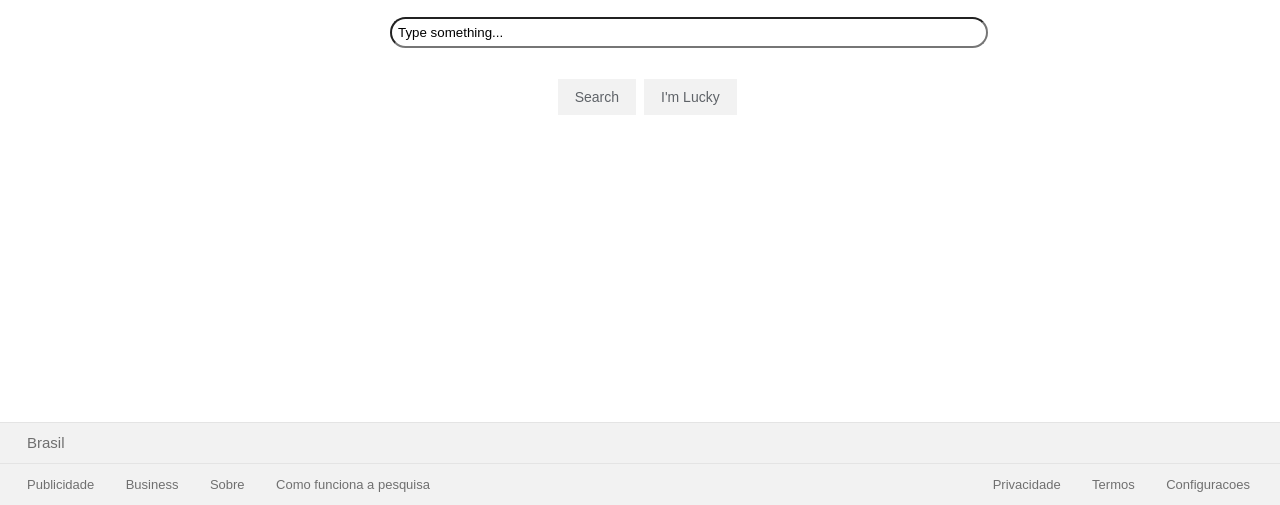
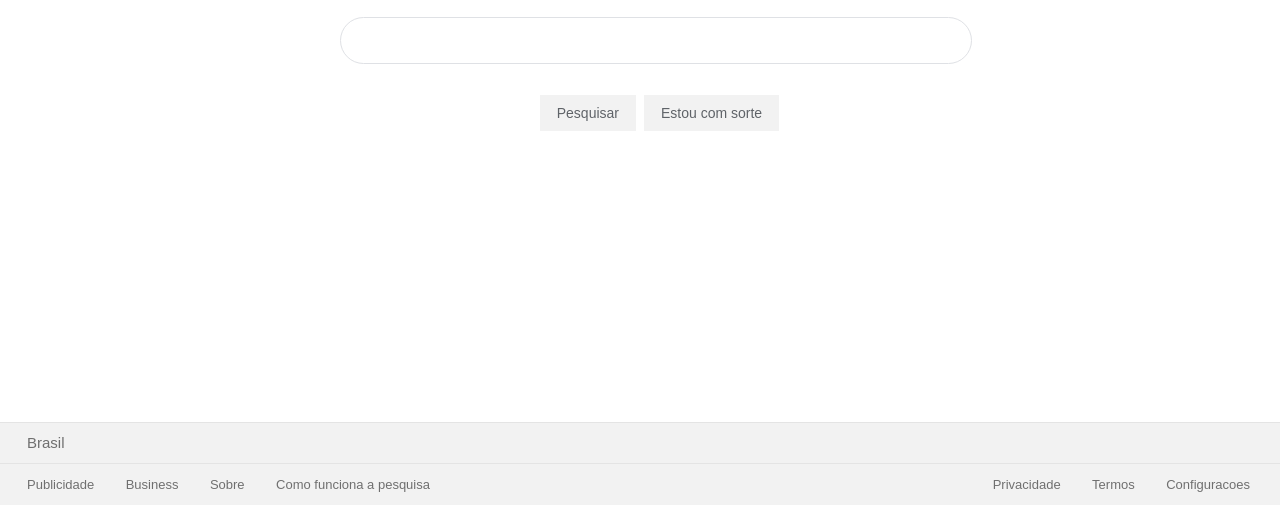
Before and after one commit to JohnPCarvalho/google, a plain HTML site: page index.html in a window 1280 px wide. Shown: the part 295-800 px from the top of the page. Drawn offline with Linux system fonts and the light colour scheme.

Commit message:
last layout changes on the nav

```diff
--- a/index.css
+++ b/index.css
@@ -129,14 +129,16 @@ input[type="button"]:hover {
 }
 
 #searchForm {
-    width: 500px;
+    width: 600px;
     padding: 20px;
     margin-left: auto;
     margin-right: auto;
 }
 
 #searchInput {
-    width: 582px;
-    padding: 6px;
+    height: 15px;
+    width: 100%;
+    padding: 15px;
     border-radius: 24px;
+    border: 1px solid #dfe1e5;
 }
--- a/index.html
+++ b/index.html
@@ -7,7 +7,7 @@
             <title>Google</title>
             <link rel="stylesheet" href="resets.css" type="text/css">
             <link rel="stylesheet" href="index.css" type="text/css">
-
+            <link rel="shortcut icon" href="favicon.ico">
         </head>
 
         <header>
@@ -30,10 +30,10 @@
             <div id="searchForm">
 
                 <form>
-                    <input id="searchInput" type="text" name="searchQuery" value="Type something...">
+                    <input id="searchInput" type="text" name="searchQuery" value="">
                     <div id="buttons">
-                        <input id="button1" class="formButton" type="button" name="searchGoogle" value="Search">
-                        <input id="button2" class="formButton" type="button" name="searchLucky" value="I'm Lucky">
+                        <input id="button1" class="formButton" type="button" name="searchGoogle" value="Pesquisar">
+                        <input id="button2" class="formButton" type="button" name="searchLucky" value="Estou com sorte">
                     </div>
                 </form>
 
```
Also changed, not shown: favicon.ico (added).
